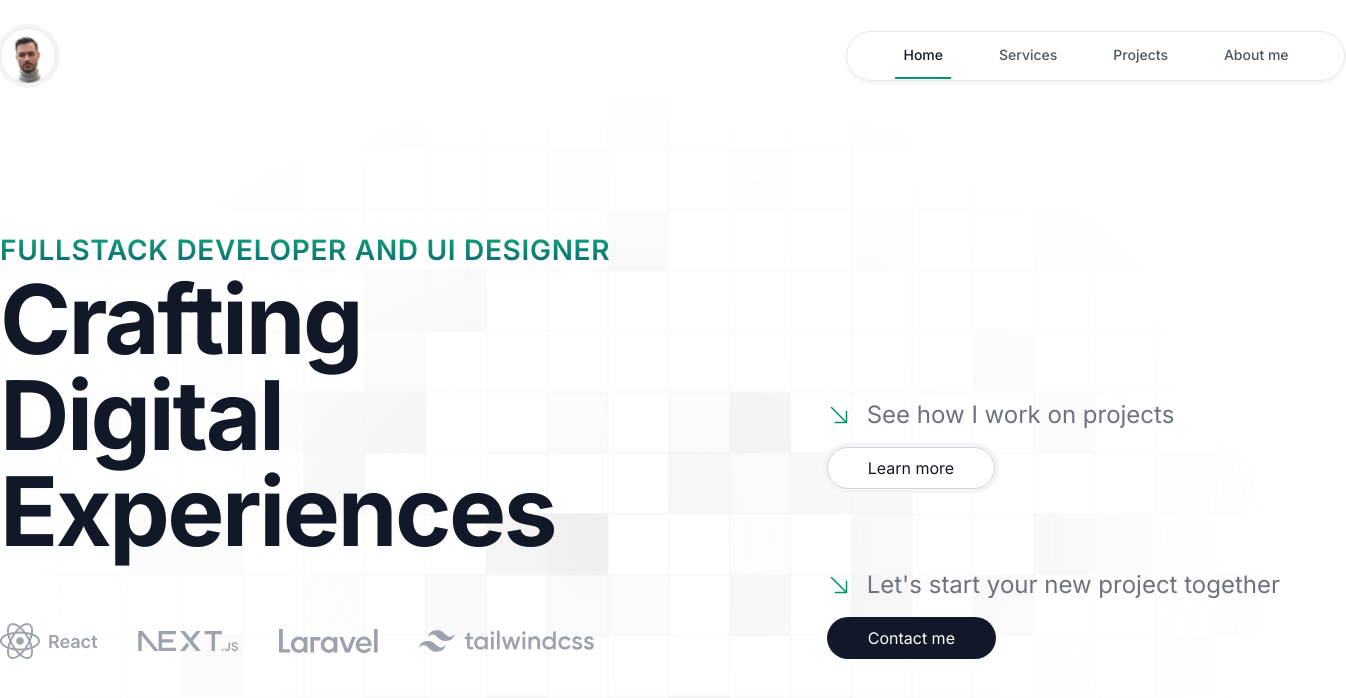
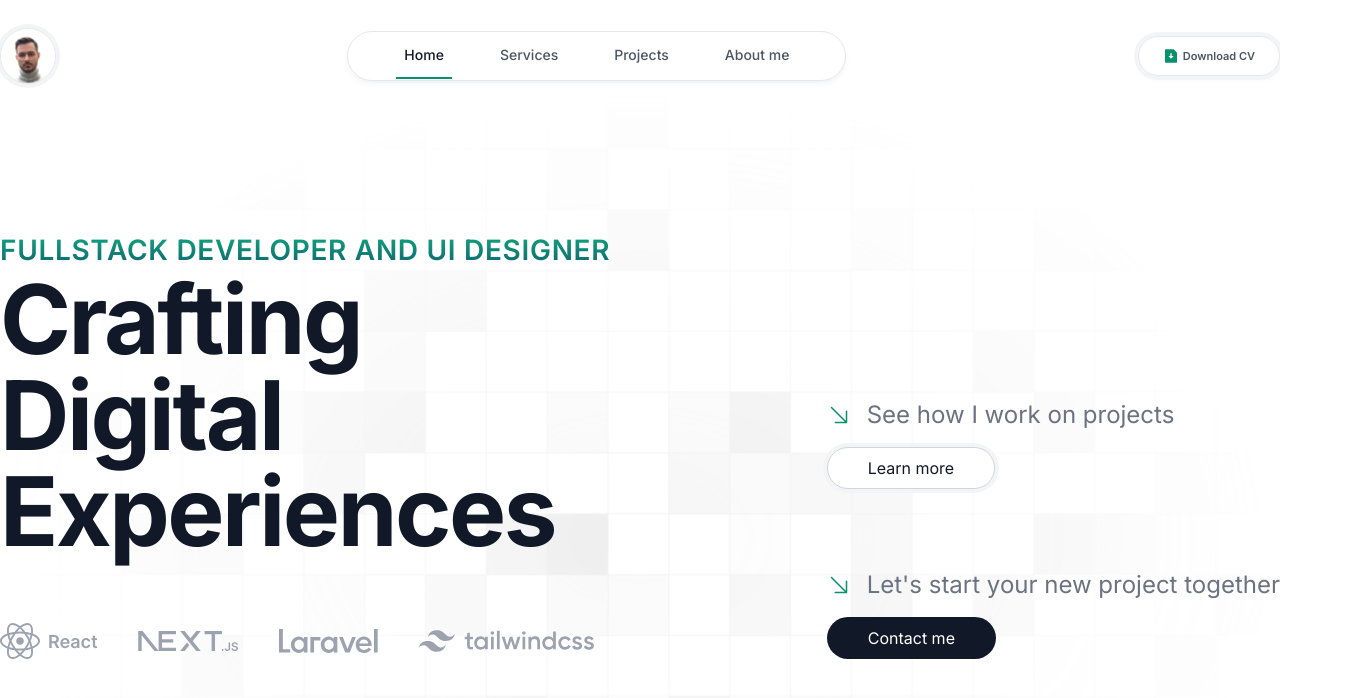
Before and after one commit to mbykowicz/mbykowicz, a Next.js app: page / in a window 1280 px wide. Shown: the top 698 px of the page, 1346 px wide, since content can reach past the window. Built offline with nearby package versions, Linux system fonts and the light colour scheme.

Commit message:
fix menu position on desktop

```diff
--- a/components/NavBar.tsx
+++ b/components/NavBar.tsx
@@ -43,7 +43,7 @@ function NavBar() {
       </Link>
 
       <nav
-        className={`absolute inset-y-0 right-0 z-40 w-2/3 px-12 py-12 bg-white border shadow-md space-y-12 lg:static lg:py-0 lg:w-auto lg:rounded-full shadow-gray-100 transition-all ${
+        className={`absolute inset-y-0 right-0 z-40 w-2/3 px-12 py-12 bg-white border shadow-md space-y-12 lg:static lg:py-0 lg:w-auto lg:rounded-full shadow-gray-100 transition-all lg:translate-x-0 ${
           isOpen ? 'translate-x-0' : 'translate-x-full'
         }`}
       >
```
